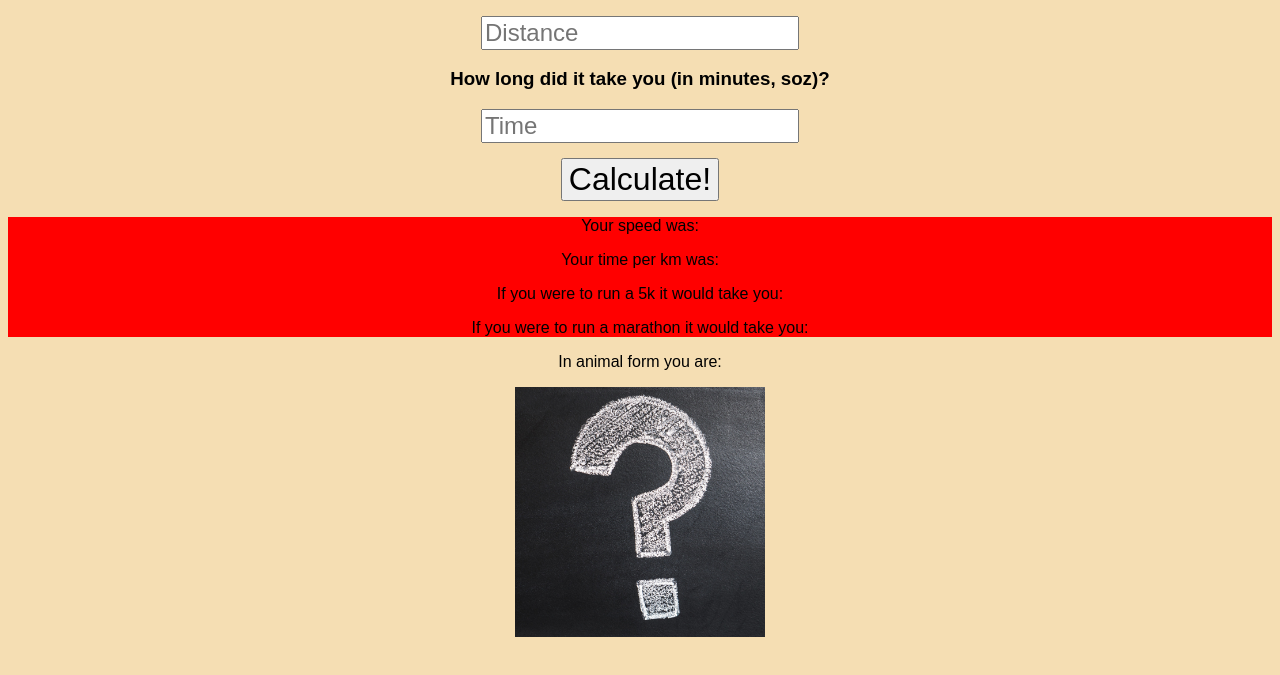
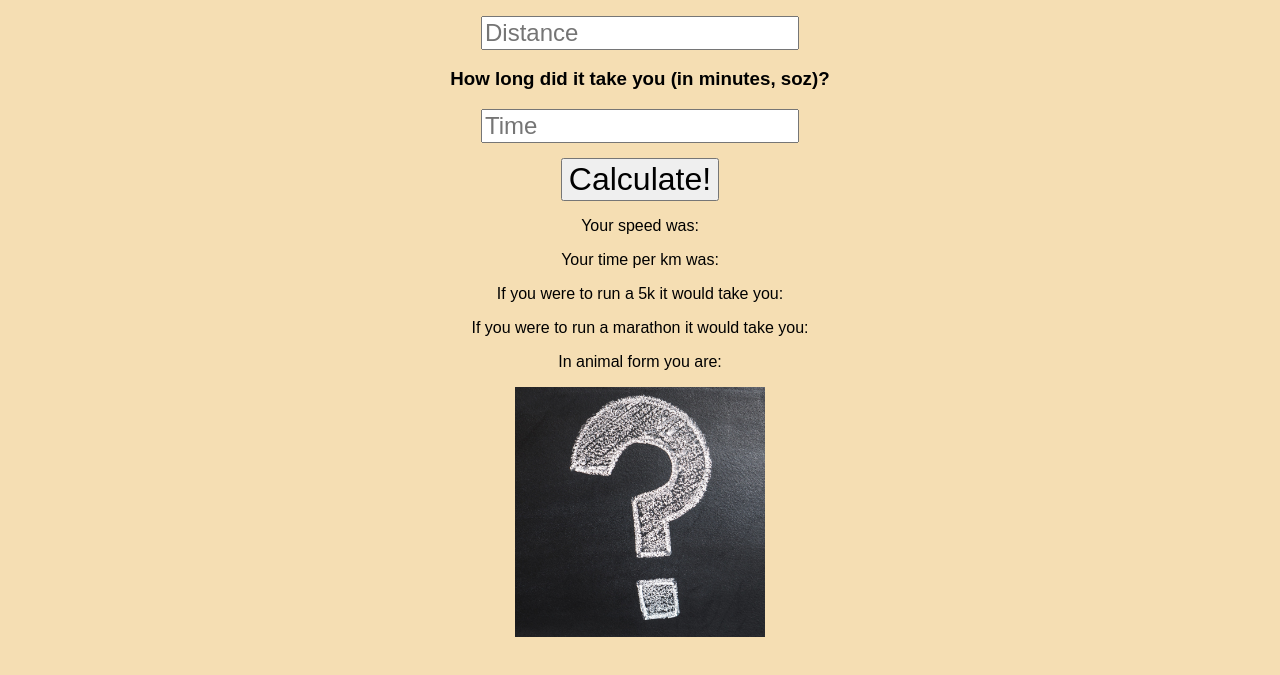
Before and after one commit to infinitemax/runningSite, a plain HTML site: page index.html in a window 1280 px wide. Shown: the part 105-780 px from the top of the page. Drawn offline with Linux system fonts and the light colour scheme.

Commit message:
Update styles.css
Removing weird div background colour

```diff
--- a/styles.css
+++ b/styles.css
@@ -13,10 +13,10 @@ input {
   margin-top: 15px;
 }
 
-#calcsContainer {
+/* #calcsContainer {
   background-color: red;
 }
-
+ */
 #animalDiv {
   margin: auto;
   width: 250px;
```
